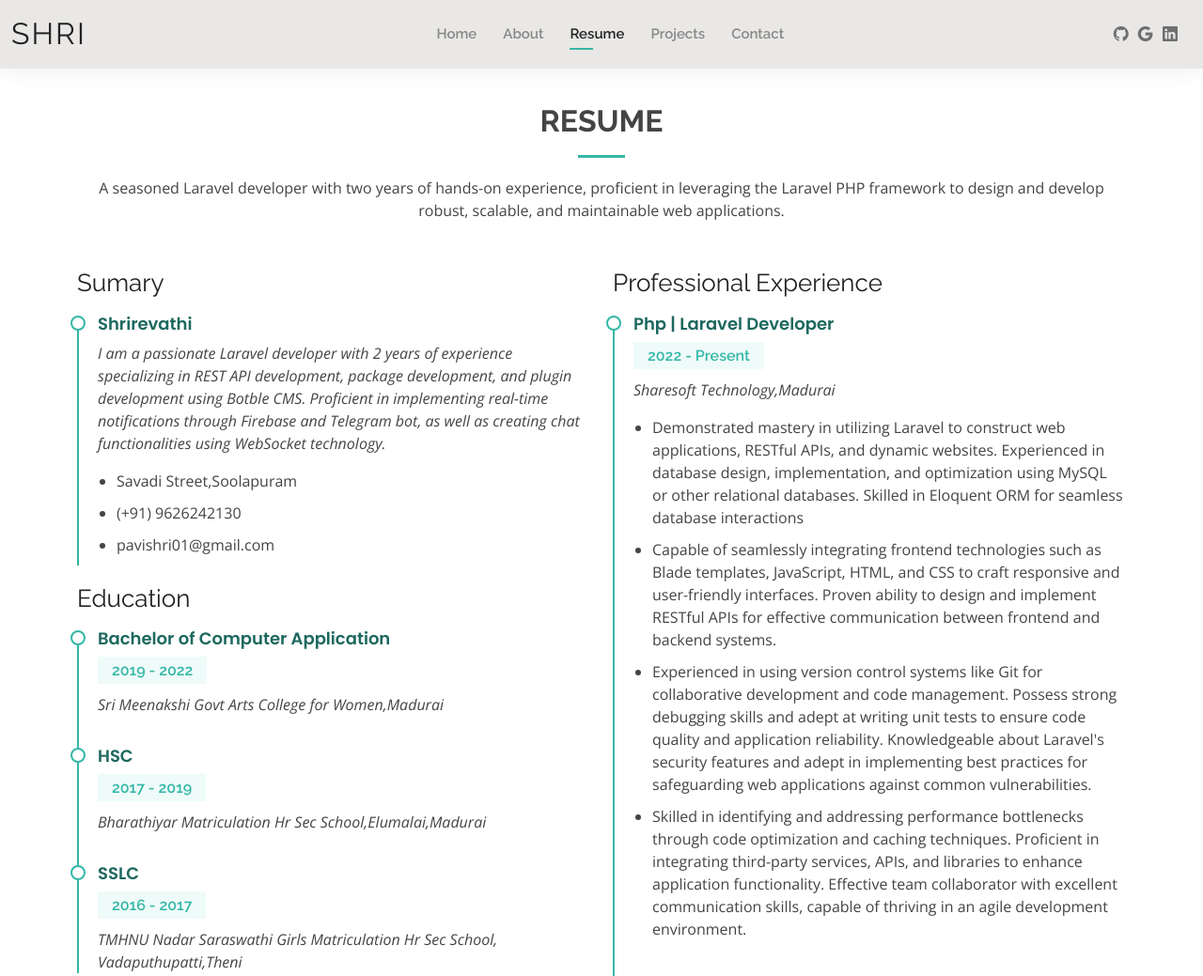
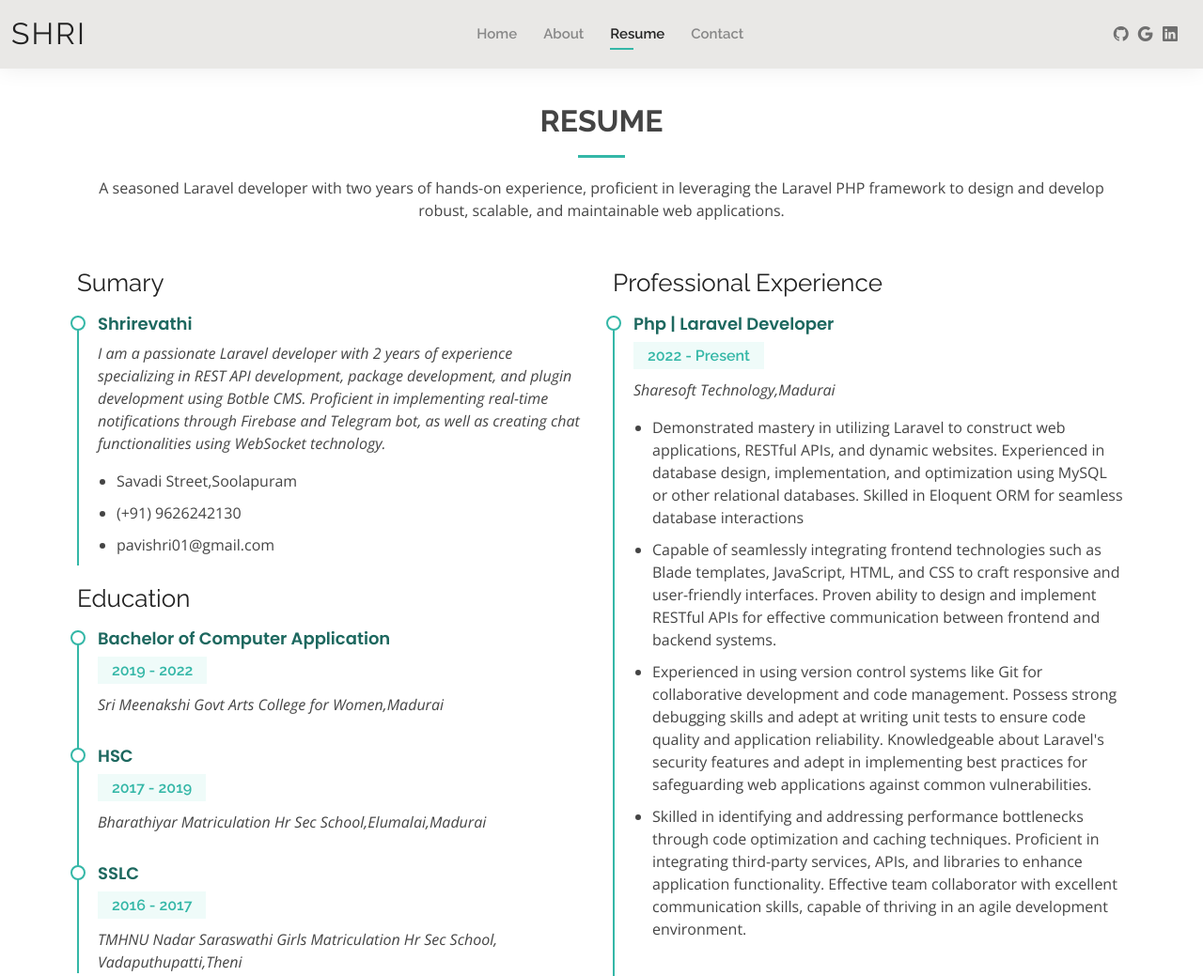
Before and after one commit to shridev24801/ShriFolio, a plain HTML site: page resume.html in a window 1280 px wide. Shown: the top 1039 px of the page at 94% size. Drawn offline with nearby package versions, Linux system fonts and the light colour scheme.

Commit message:
Update resume.html

```diff
--- a/resume.html
+++ b/resume.html
@@ -51,7 +51,7 @@
           <li><a href="index.html">Home</a></li>
           <li><a href="about.html">About</a></li>
           <li><a class="active" href="resume.html">Resume</a></li>
-          <li><a href="portfolio.html">Projects</a></li>
+
           <li><a href="contact.html">Contact</a></li>
         </ul>
         <i class="bi bi-list mobile-nav-toggle"></i>
```
